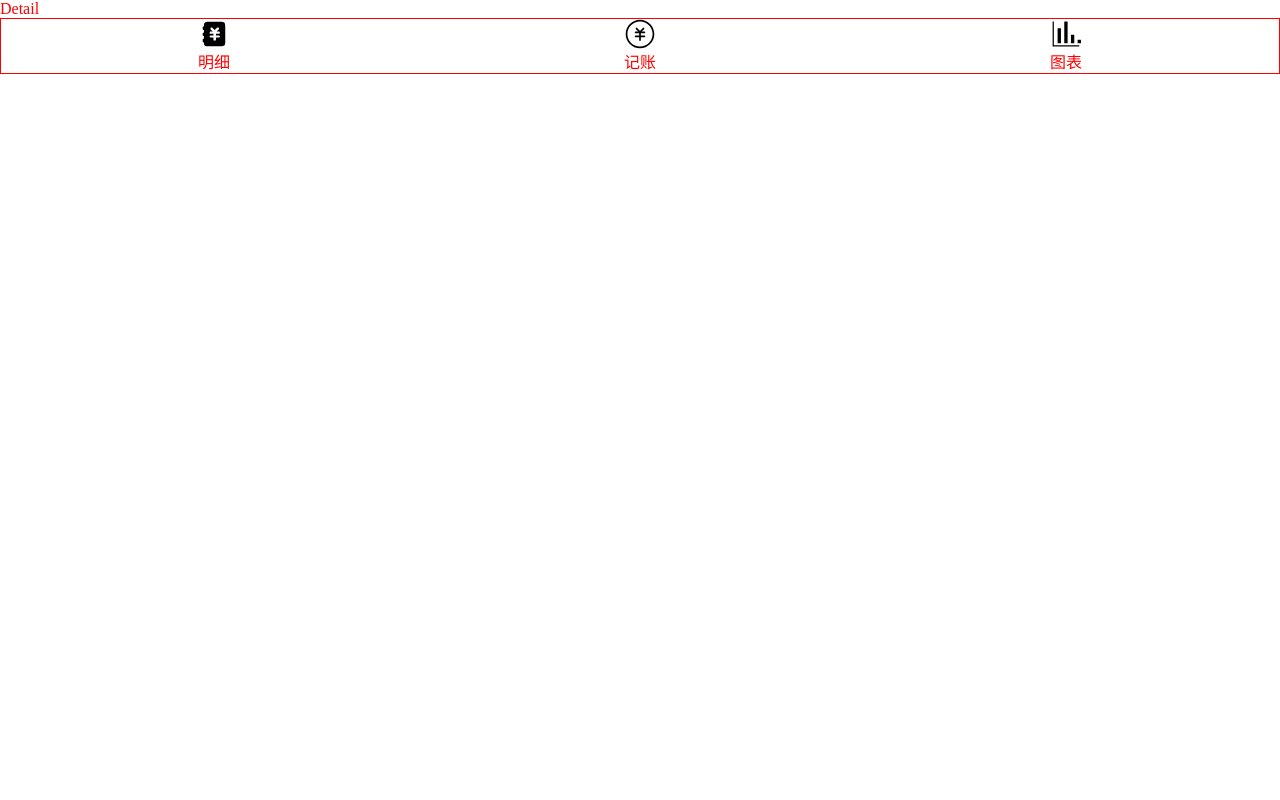
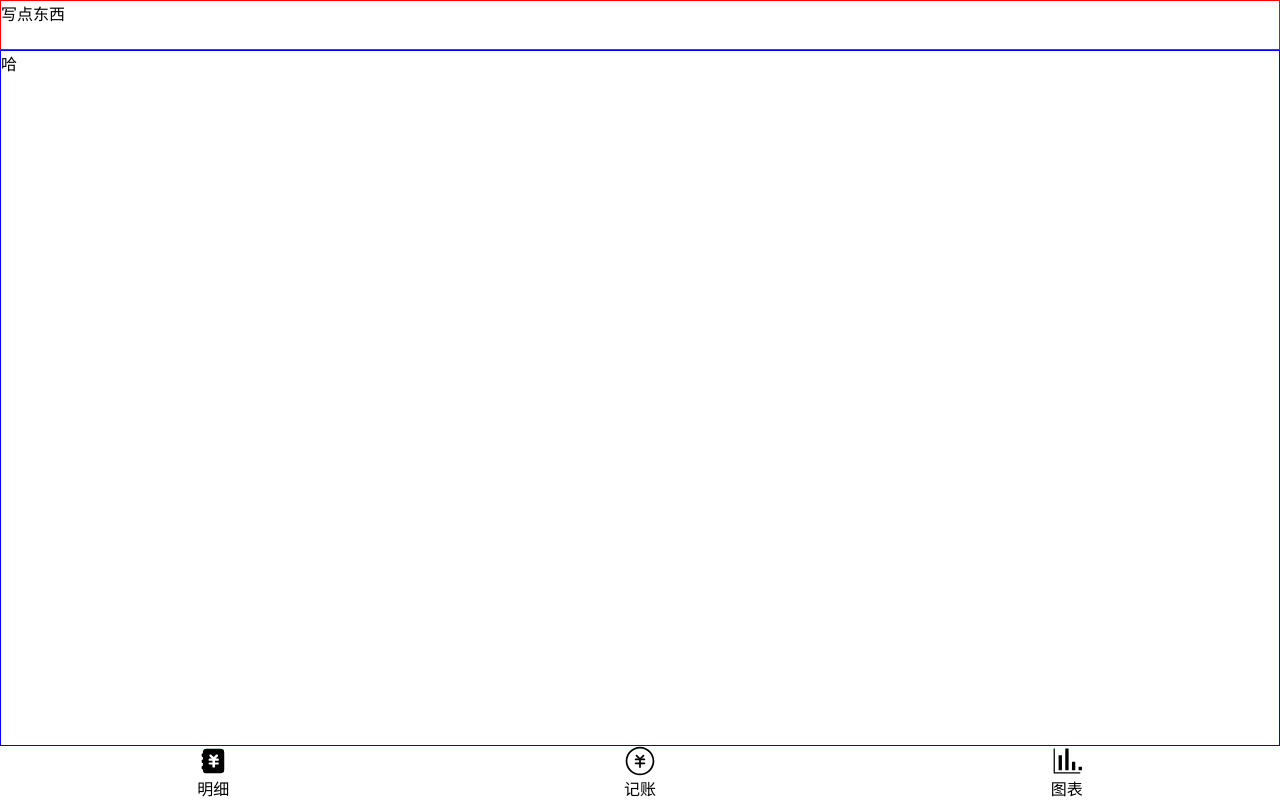
Before and after one commit to DaozhangChen/my-react-tally, a React app: page /#/detail in a window 1280 px wide. Built offline with nearby package versions, Linux system fonts and the light colour scheme.

Commit message:
完成明细页面基本布局

```diff
--- a/src/App.scss
+++ b/src/App.scss
@@ -1,8 +1,5 @@
 @import './style_sheet/reset';
 
-.wrapper{
-  color: red;
-}
 .icon{
   height: 30px;
   width: 30px;
--- a/src/App.tsx
+++ b/src/App.tsx
@@ -4,13 +4,12 @@ import {Navigate, Route, Routes} from "react-router-dom";
 import Detail from "./view/Detail";
 import TallyPage from "./view/TallyPage";
 import Analysis from "./view/Analysis";
-import BottomNav from "./components/BottomNav";
 import NotFound from "./components/NotFound";
 
 
 function App() {
   return (
-    <div className='wrapper'>
+    <div>
         <Routes>
             <Route path="/detail" element={<Detail />} />
             <Route path="/tallyPage" element={<TallyPage />} />
@@ -18,7 +17,7 @@ function App() {
             <Route path="/" element={<Navigate to='/detail'/>}/>
             <Route path="*" element={<NotFound />}/>
         </Routes>
-        <BottomNav />
+
     </div>
   );
 }
--- a/src/components/BottomNav.tsx
+++ b/src/components/BottomNav.tsx
@@ -7,7 +7,6 @@ import NavButton from "./NavButton";
 const Wrapper=styled.div`
   display: flex;
   justify-content: space-around;
-  border: 1px solid red;
 `
 
 const BottomNav=()=>{
--- a/src/view/Detail.tsx
+++ b/src/view/Detail.tsx
@@ -1,9 +1,30 @@
+import BottomNav from "../components/BottomNav";
+import React from "react";
+import styled from "styled-components";
+
+const Wrapper=styled.div`
+  display: flex;
+  flex-direction: column;
+  justify-content: space-between;
+  height: 100vh;
+`
+const Title=styled.header`
+height: 50px;
+  border: 1px solid red;
+`
+const TallyList=styled.main`
+  flex-grow: 1;
+  border: 1px solid blue;
+  overflow: auto;
+`
 
 const Detail=()=>{
     return(
-        <div>
-            Detail
-        </div>
+        <Wrapper>
+            <Title >写点东西</Title>
+            <TallyList >哈</TallyList>
+            <BottomNav />
+        </Wrapper>
     )
 }
 
```
